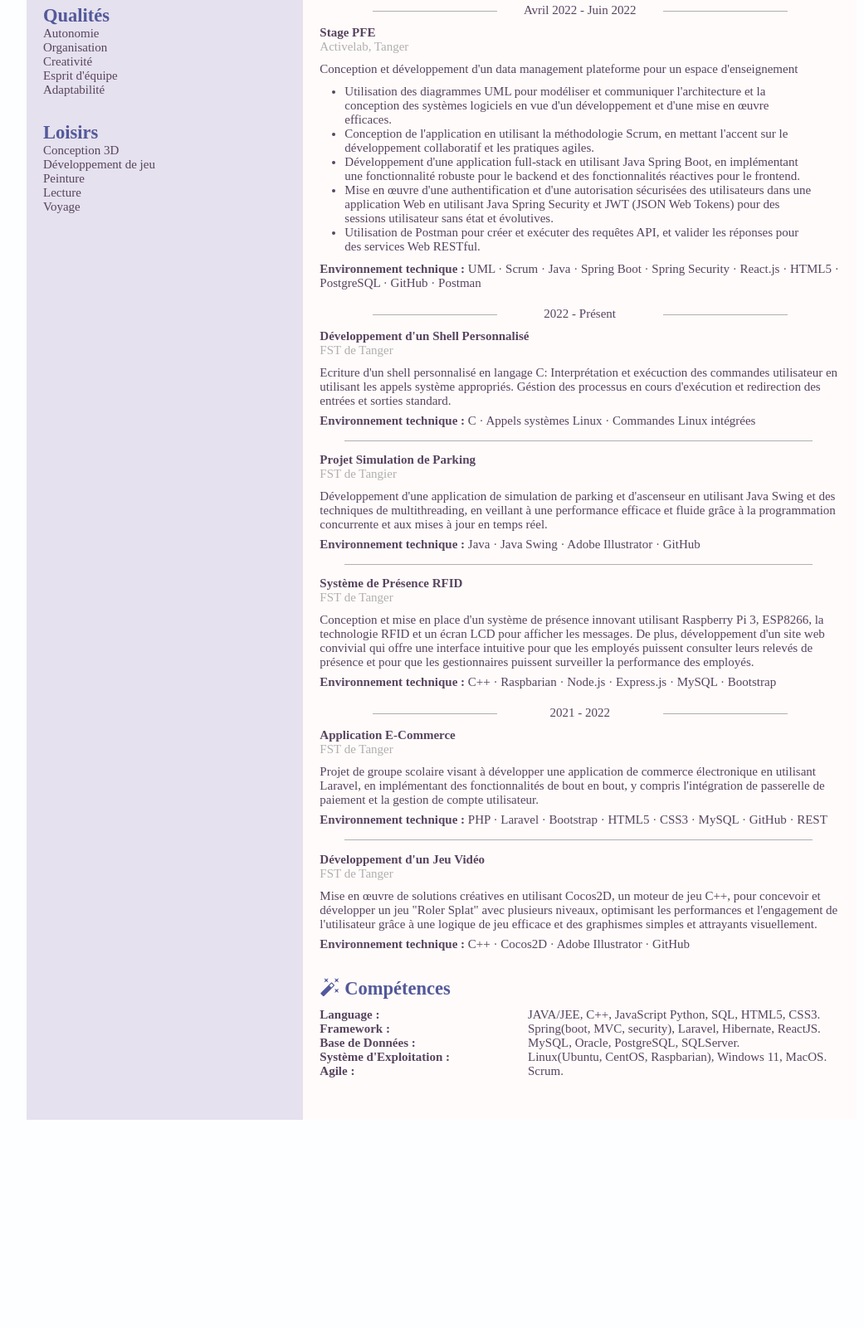
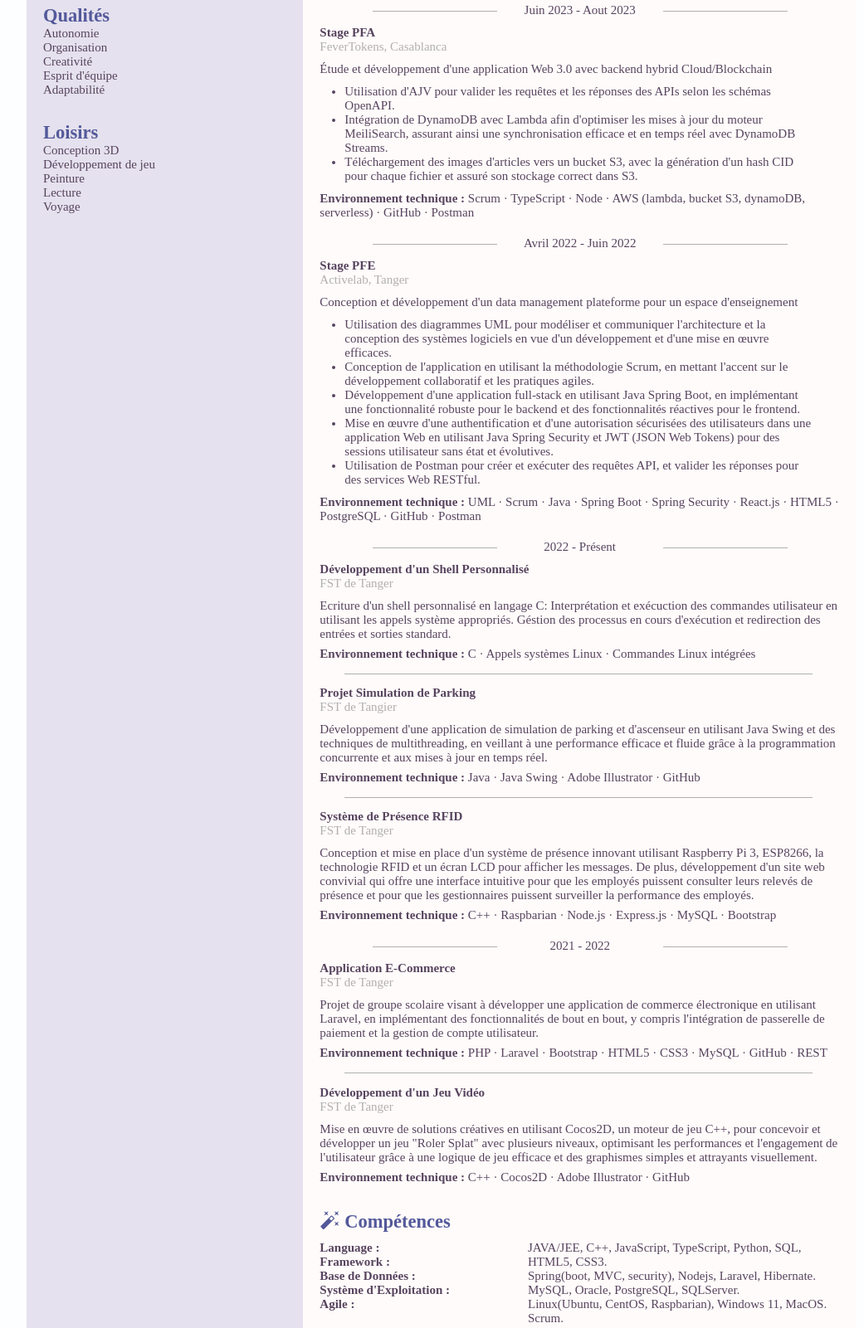
Before and after one commit to taflur/CV, a plain HTML site: page index.html in a window 1280 px wide. Shown: the part 497-2098 px from the top of the page at 83% size, without its empty margins (108-1149 px from the left). Before the commit the page ends 1847 px from the top, so only its background shows below. Drawn offline with Linux system fonts and the light colour scheme.

Commit message:
fevertokens internship 1

```diff
--- a/index.html
+++ b/index.html
@@ -81,6 +81,21 @@
 			</div>
 			<div class="Experience">
 				<h2><i class="mdi mdi-briefcase"></i>Experience</h2>
+				<div class="Dates">Juin 2023 - Aout 2023</div>
+					<b>Stage PFA</b>
+                    <div class="Place">FeverTokens, Casablanca</div>
+					<div>Étude et développement d'une application Web 3.0
+						avec backend hybrid Cloud/Blockchain</div>
+					<ul>
+						<li>Utilisation d'AJV pour valider les requêtes et les réponses des APIs selon les schémas OpenAPI.</li>
+						<li>Intégration de DynamoDB avec Lambda afin d'optimiser les mises à jour du moteur MeiliSearch,
+							assurant ainsi une synchronisation efficace et en temps réel avec DynamoDB Streams.</li>
+						<li>Téléchargement des images d'articles vers un bucket S3, avec la génération d'un hash CID pour chaque fichier
+							et assuré son stockage correct dans S3.</li>
+					</ul>
+                    <div class="env"><b>Environnement technique : </b>
+					Scrum · TypeScript · Node · AWS (lambda, bucket S3, dynamoDB, serverless) · GitHub · Postman</div>
+
 				<div class="Dates">Avril 2022 - Juin 2022</div>
 					<b>Stage PFE</b>
                     <div class="Place">Activelab, Tanger</div>
@@ -150,8 +165,8 @@
                     <b>Agile :</b>
                 </div>
                 <div class="right-skills">
-                    JAVA/JEE, C++, JavaScript Python, SQL, HTML5, CSS3.<br>
-					Spring(boot, MVC, security), Laravel, Hibernate, ReactJS.<br>
+                    JAVA/JEE, C++, JavaScript, TypeScript, Python, SQL, HTML5, CSS3.<br>
+					Spring(boot, MVC, security), Nodejs, Laravel, Hibernate.<br>
                     MySQL, Oracle, PostgreSQL, SQLServer.<br>
                     Linux(Ubuntu, CentOS, Raspbarian), Windows 11, MacOS.<br>
                     Scrum.
```
